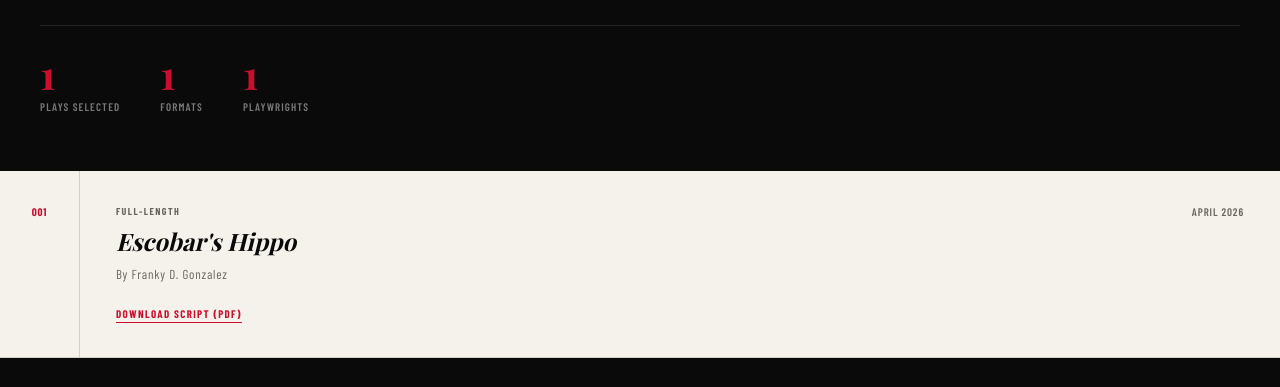
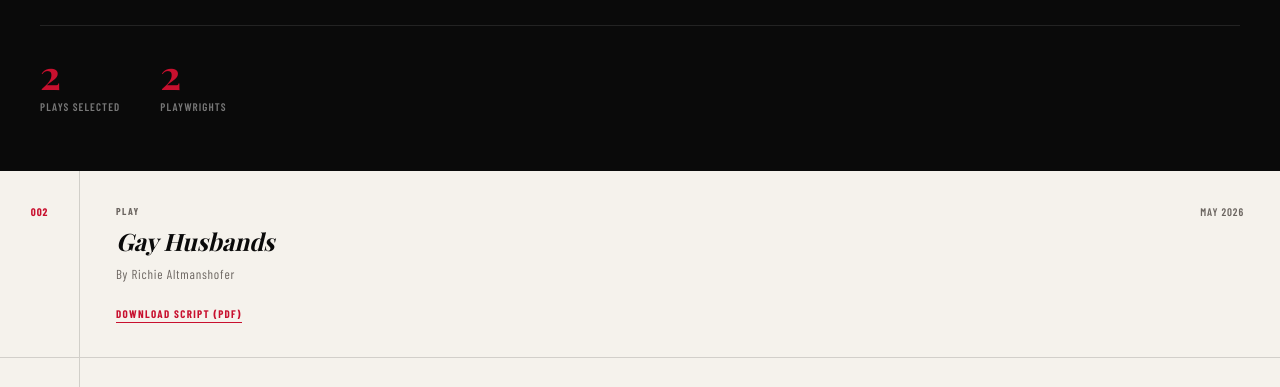
Before and after one commit to Kevin071984/oliver-kelly-award, a plain HTML site: page index.html in a window 1280 px wide. Both pictures are taken after a click on the link "ARCHIVE". Shown: the part 397-784 px from the top of the page. Drawn offline with nearby package versions, Linux system fonts and the light colour scheme; a web font is replaced by a local one.

Commit message:
Update index.html

```diff
--- a/index.html
+++ b/index.html
@@ -540,7 +540,7 @@
     <h1>The Oliver<br>Kelly Award</h1>
     <div class="hero-rule"></div>
     <p class="hero-body">
-      A prize for scripts that jump off the page. From solo shows to short plays — we read everything and pull no punches.
+      A prize for scripts that jump off the page. From solo shows to short plays -- we read everything and pull no punches.
     </p>
     <div class="hero-actions">
       <a class="btn-primary" onclick="showPage('submit')">Submit Your Script</a>
@@ -552,17 +552,17 @@
     <div class="home-col">
       <div class="col-num">01 &mdash; The Prize</div>
       <h3 class="col-h">$20 awarded to winning playwrights</h3>
-      <p class="col-p">Winners receive $20 via Venmo or PayPal. We accept scripts on a rolling basis — your play may win months after submission. Winning work is permanently featured in the archive.</p>
+      <p class="col-p">Winners receive $20 via Venmo or PayPal. We accept scripts on a rolling basis -- your play may win months after submission. Winning work is permanently featured in the archive.</p>
     </div>
     <div class="home-col">
       <div class="col-num">02 &mdash; The Selection</div>
       <h3 class="col-h">Curated, not crowdsourced</h3>
-      <p class="col-p">Every script is read and evaluated by hand. We are not producing these plays — we are spotlighting them. Think of it as a living database of work that actually deserves to be seen.</p>
+      <p class="col-p">Every script is read and evaluated by hand. We are not producing these plays -- we are spotlighting them. Think of it as a living database of work that actually deserves to be seen.</p>
     </div>
     <div class="home-col">
       <div class="col-num">03 &mdash; Your Rights</div>
       <h3 class="col-h">Playwrights retain full rights</h3>
-      <p class="col-p">Submitting your work does not transfer any rights. Your script belongs entirely to you. We celebrate it — you own it.</p>
+      <p class="col-p">Submitting your work does not transfer any rights. Your script belongs entirely to you. We celebrate it -- you own it.</p>
     </div>
   </section>
 
@@ -571,14 +571,14 @@
     <div style="font-family:var(--font-condensed);font-size:11px;font-weight:700;letter-spacing:0.16em;text-transform:uppercase;color:var(--red);margin-bottom:32px;">Current Winner</div>
     <div class="winner-grid" style="display:grid;grid-template-columns:180px 1fr;gap:48px;align-items:start;max-width:800px;">
       <div style="text-align:center;">
-        <img src="IMG_4967.jpeg" alt="Franky D. Gonzalez" class="winner-photo" style="width:180px;height:180px;object-fit:cover;object-position:top;border-radius:2px;display:block;margin-bottom:14px;">
-        <div style="font-family:var(--font-condensed);font-size:12px;font-weight:700;letter-spacing:0.08em;text-transform:uppercase;">Franky D. Gonzalez</div>
+        <img src="Richard.Altmanshofer.jpg" alt="Richie Altmanshofer" class="winner-photo" style="width:180px;height:180px;object-fit:cover;object-position:top;border-radius:2px;display:block;margin-bottom:14px;">
+        <div style="font-family:var(--font-condensed);font-size:12px;font-weight:700;letter-spacing:0.08em;text-transform:uppercase;">Richie Altmanshofer</div>
       </div>
       <div>
-        <div style="font-family:var(--font-condensed);font-size:11px;font-weight:600;letter-spacing:0.1em;text-transform:uppercase;color:var(--mid);margin-bottom:10px;">April 2026</div>
-        <div style="font-family:var(--font-display);font-size:36px;font-weight:700;font-style:italic;line-height:1.1;margin-bottom:16px;">Escobar's Hippo</div>
-        <p style="font-size:15px;font-weight:300;color:#3d3730;line-height:1.75;margin-bottom:24px;">A rampaging hippopotamus descended from Pablo Escobar's private collection arrives in a Colombian town — and nothing will ever be the same. Part political satire, part absurdist comedy, all chaos.</p>
-        <a href="escobars-hippo.pdf" target="_blank" style="font-family:var(--font-condensed);font-size:12px;font-weight:700;letter-spacing:0.12em;text-transform:uppercase;color:var(--red);text-decoration:none;border-bottom:1px solid var(--red);padding-bottom:2px;">Read It Here</a>
+        <div style="font-family:var(--font-condensed);font-size:11px;font-weight:600;letter-spacing:0.1em;text-transform:uppercase;color:var(--mid);margin-bottom:10px;">May 2026</div>
+        <div style="font-family:var(--font-display);font-size:36px;font-weight:700;font-style:italic;line-height:1.1;margin-bottom:16px;">Gay Husbands</div>
+        <p style="font-size:15px;font-weight:300;color:#3d3730;line-height:1.75;margin-bottom:24px;">Two gay husbands in couples therapy discover that their biggest problem isn't each other. It's everyone else. A sharp, funny, and surprisingly tender play about what it actually means to stay.</p>
+        <a href="gay-husbands.pdf" target="_blank" style="font-family:var(--font-condensed);font-size:12px;font-weight:700;letter-spacing:0.12em;text-transform:uppercase;color:var(--red);text-decoration:none;border-bottom:1px solid var(--red);padding-bottom:2px;">Read It Here</a>
       </div>
     </div>
   </section>
@@ -683,7 +683,7 @@
 
         <div class="form-group">
           <label>Brief Synopsis *</label>
-          <textarea id="synopsis" name="synopsis" required placeholder="A short description of your play (3–5 sentences)."></textarea>
+          <textarea id="synopsis" name="synopsis" required placeholder="A short description of your play (3-5 sentences)."></textarea>
         </div>
 
         <div class="form-group">
@@ -721,14 +721,14 @@
     <div class="submit-info-col">
       <div class="info-block">
         <h4>What to Expect</h4>
-        <p>Scripts are accepted on a rolling basis. There are no cycles or deadlines — submit when you're ready.</p>
+        <p>Scripts are accepted on a rolling basis. There are no cycles or deadlines -- submit when you're ready.</p>
         <p>We read every play. If your work is selected, we will reach out to the email address provided. The review process can take several months.</p>
         <p>If you have not heard from us within six months, your play was not selected for this cycle, and you are welcome to submit a new script.</p>
       </div>
 
       <div class="info-block">
         <h4>What We Accept</h4>
-        <p>All formats are welcome: solo shows, 10-minute plays, one-acts, and full-lengths. We are looking for excellence in writing — not production-readiness.</p>
+        <p>All formats are welcome: solo shows, 10-minute plays, one-acts, and full-lengths. We are looking for excellence in writing -- not production-readiness.</p>
         <p><strong>Musicals are not accepted.</strong></p>
       </div>
 
@@ -766,21 +766,29 @@
     <p>A permanent record of outstanding theatrical writing. Each script chosen for its excellence on the page.</p>
     <div class="archive-meta">
       <div class="archive-stat">
-        <div class="archive-stat-n">1</div>
+        <div class="archive-stat-n">2</div>
         <div class="archive-stat-l">Plays Selected</div>
       </div>
       <div class="archive-stat">
-        <div class="archive-stat-n">1</div>
-        <div class="archive-stat-l">Formats</div>
-      </div>
-      <div class="archive-stat">
-        <div class="archive-stat-n">1</div>
+        <div class="archive-stat-n">2</div>
         <div class="archive-stat-l">Playwrights</div>
       </div>
     </div>
   </div>
 
   <div class="archive-grid">
+    <div class="play-card">
+      <div class="play-card-num">002</div>
+      <div class="play-card-body">
+        <div class="play-card-type">Play</div>
+        <div class="play-card-title">Gay Husbands</div>
+        <div class="play-card-author">By Richie Altmanshofer</div>
+        <div style="margin-top:14px;">
+          <a href="gay-husbands.pdf" target="_blank" style="font-family:var(--font-condensed);font-size:11px;font-weight:700;letter-spacing:0.12em;text-transform:uppercase;color:var(--red);text-decoration:none;border-bottom:1px solid var(--red);padding-bottom:2px;">Download Script (PDF)</a>
+        </div>
+      </div>
+      <div class="play-card-year">May 2026</div>
+    </div>
     <div class="play-card">
       <div class="play-card-num">001</div>
       <div class="play-card-body">
```
